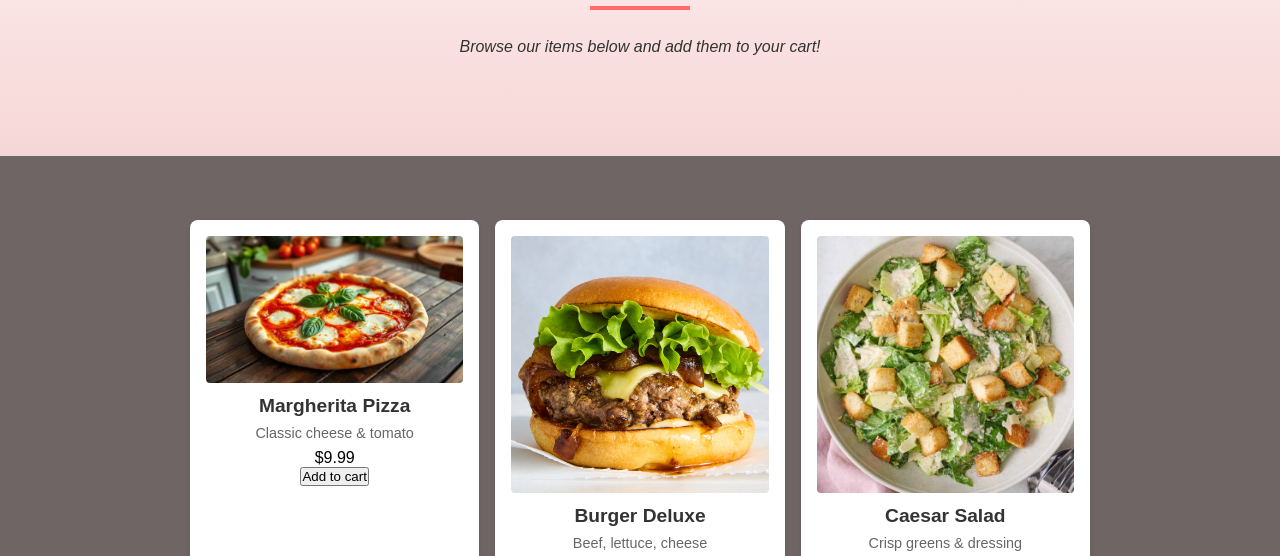
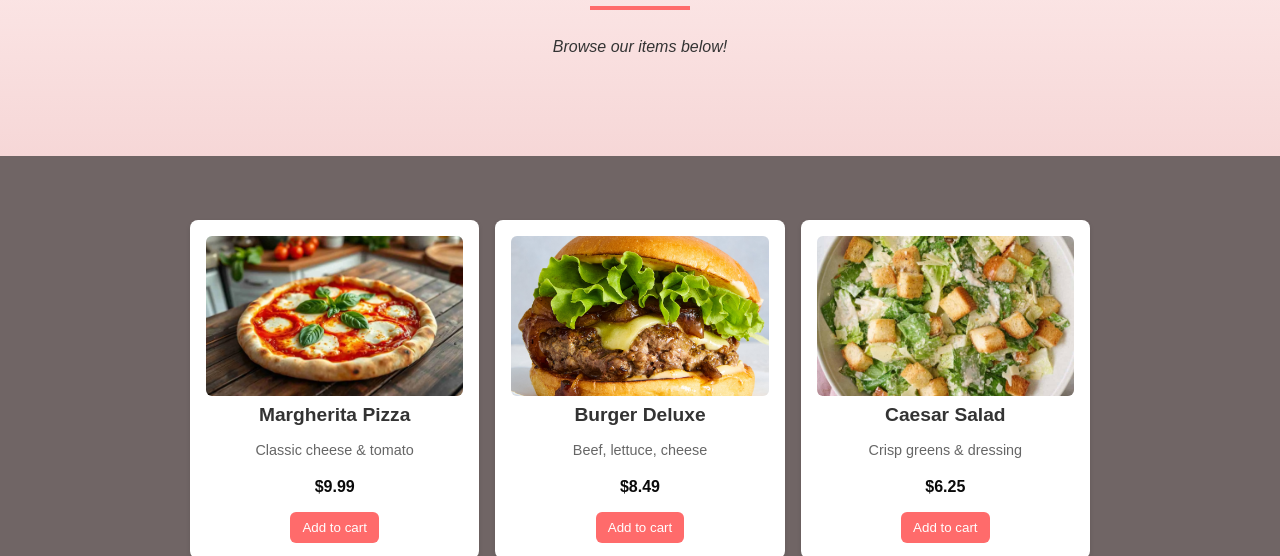
Before and after one commit to Ryan-Mumpower/OnlineFoodRepo, a plain HTML site: page navigation.html in a window 1280 px wide. Shown: the part 212-768 px from the top of the page. Drawn offline with Linux system fonts and the light colour scheme.

```diff
--- a/navigation.html
+++ b/navigation.html
@@ -160,12 +160,21 @@
             border-radius: 8px;
             box-shadow: 0 2px 5px rgba(0,0,0,0.1);
             text-align: center;
+            display: flex;
+            flex-direction: column;
+            align-items: center;
+            justify-content: space-between;
+            gap: 0.5rem;
         }
 
         .menu-item img {
-            max-width: 100%;
-            border-radius: 4px;
-            margin-bottom: 0.5rem;
+            width: 100%;
+            max-width: 260px;
+            height: 160px;
+            object-fit: cover;
+            border-radius: 6px;
+            display: block;
+            margin: 0 auto;
         }
 
         .menu-item h3 {
@@ -178,11 +187,24 @@
             font-size: 0.9rem;
             color: #666;
             margin-bottom: 0.5rem;
+            text-align: center;
         }
 
-        .menu-item span {
+        .menu-item .price {
             font-weight: bold;
-            color: #ff6b6b;
+            color: #0a0a0a;
+            margin-top: 0.25rem;
+        }
+
+        .menu-item button {
+            margin-top: 0.5rem;
+            padding: 0.5rem 0.75rem;
+            border-radius: 6px;
+            border: none;
+            background: #ff6b6b;
+            color: #fff;
+            cursor: pointer;
+            display: inline-block;
         }
 
 
@@ -219,13 +241,12 @@
             <div class="divider"></div>
 
             <p>
-                <em>Browse our items below and add them to your cart!</em>
+                <em>Browse our items below!</em>
             </p>
 
         </div>
     </div>
 
-    <!-- Menu section -->
     <section class="menu-section">
         <div id="menu" class="menu-grid"></div>
     </section>
@@ -257,11 +278,18 @@
         }
     </script>
     <script>
-/* Example product catalog - replace with your items */
+
 const products = [
   { id: 'p1', title: 'Margherita Pizza', desc: 'Classic cheese & tomato', price: 9.99, img: 'Margherita-Pizza.webp' },
   { id: 'p2', title: 'Burger Deluxe', desc: 'Beef, lettuce, cheese', price: 8.49, img: 'burger.jpg' },
-  { id: 'p3', title: 'Caesar Salad', desc: 'Crisp greens & dressing', price: 6.25, img: 'salad.jpg' }
+  { id: 'p3', title: 'Caesar Salad', desc: 'Crisp greens & dressing', price: 6.25, img: 'salad.jpg' },
+  { id: 'p4', title: 'spaghetti bolognese', desc: 'Traditional Italian pasta', price: 10.50, img: 'spaghetti.jpg'},
+  { id: 'p5', title: 'Sushi Platter', desc: 'Assorted fresh sushi', price: 14.99, img: 'sushi.jpeg' },
+  { id: 'p6', title: 'Tacos', desc: 'Spicy chicken tacos', price: 7.75, img: 'tacos.webp' },
+  { id: 'p7', title: 'Chocolate Cake', desc: 'Rich & moist dessert', price: 5.50, img: 'cake.jpg' },
+  { id: 'p8', title: 'Grilled Salmon', desc: 'Served with veggies', price: 12.99, img: 'salmon.jpg' },
+  { id: 'p9', title: 'French Fries', desc: 'Crispy golden fries', price: 3.49, img: 'fries.webp' }
+
 ];
 
 const CART_KEY = 'orderNowCart';
@@ -300,19 +328,16 @@ function addToCart(productId) {
   }
   saveCart(cart);
   alert(`${product.title} added to cart`);
-  // Optional: update a cart counter in the UI
   updateCartCount();
 }
 
 function updateCartCount() {
   const cart = getCart();
   const totalQty = cart.reduce((s, i) => s + i.qty, 0);
-  // Example: place count into an element with id="cartCount"
   const el = document.getElementById('cartCount');
   if (el) el.textContent = totalQty;
 }
 
-/* Initialize */
 document.addEventListener('DOMContentLoaded', () => {
   renderMenu();
   updateCartCount();
```
